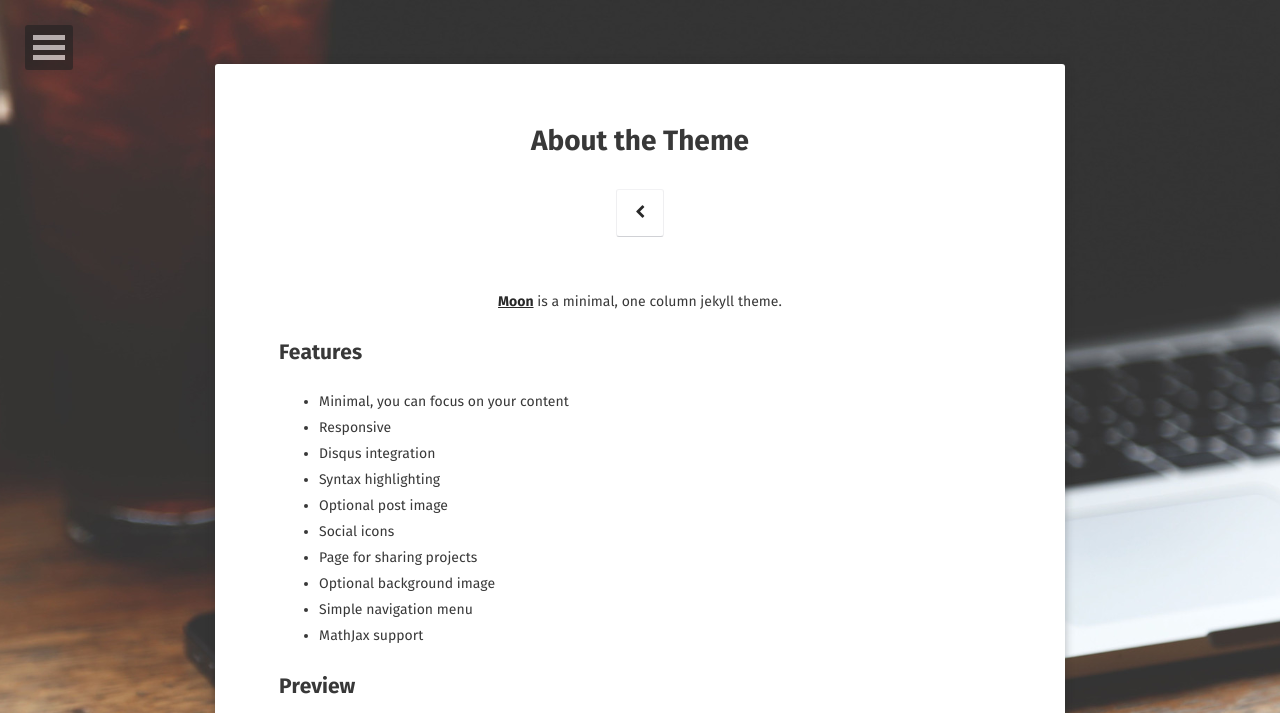
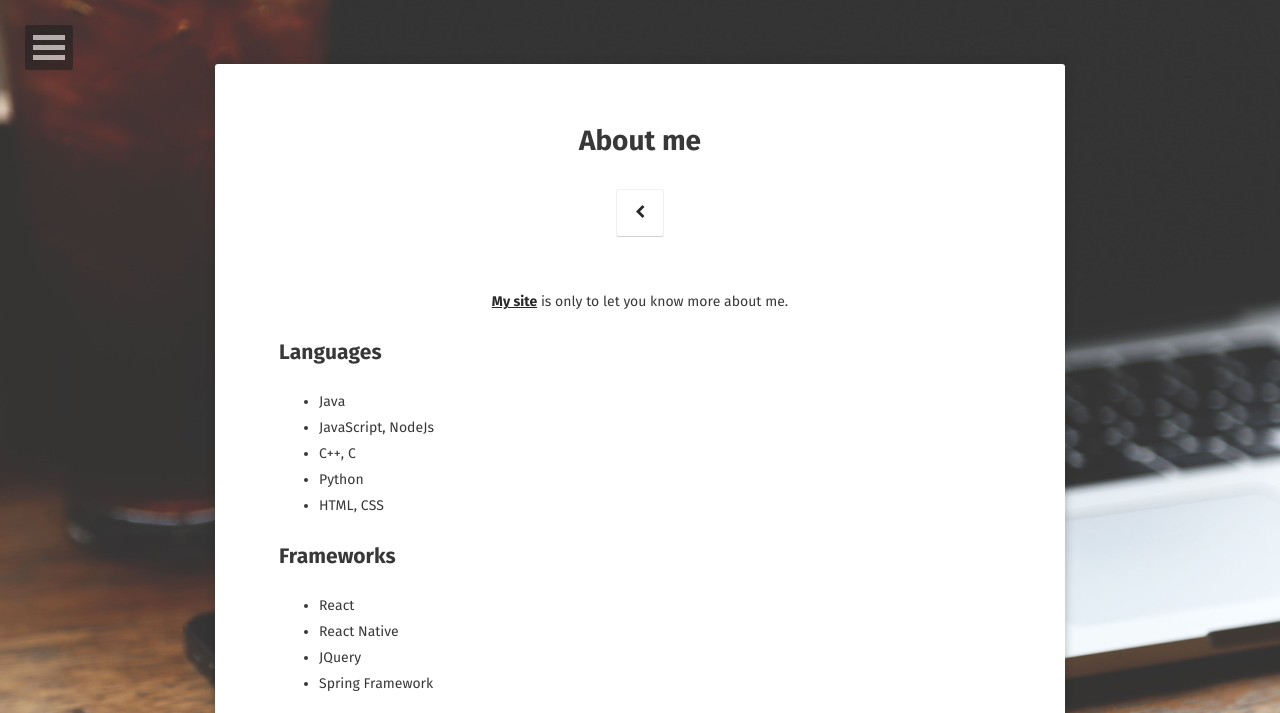
Before and after one commit to esvicky/jekyll-blog, a Jekyll site: the page built from about/index.md, in a window 1280 px wide. Shown: the top 713 px of the page. Built offline with Jekyll 4.4.1, drawn with Linux system fonts in a browser that asks for light colours; some web fonts are replaced; comment, search, counter and statistics services are not loaded; some of the changed text lies outside the part shown; grey boxes are pictures that could not be loaded.

```diff
--- a/Gemfile
+++ b/Gemfile
@@ -1,6 +1,6 @@
 source "https://rubygems.org"
 
-gem "jekyll", "~> 3.2.1"
+gem "jekyll", ">= 3.6.3"
 gem "jekyll-sitemap"
 gem "jekyll-gist"
 gem 'jekyll-mentions'
--- a/_config.yml
+++ b/_config.yml
@@ -1,6 +1,6 @@
 # Site
-title:              Blog
-bio:                'Minimal, one column jekyll theme.'
+title:              Victoria Espinosa
+bio:                'Love to run and code.'
 description:        "Moon is a minimal, one column jekyll theme for your blog."
 reading_time:       true
 words_per_minute:   200
@@ -37,20 +37,20 @@ disqus_shortname:   taylantatli
   #ad-client:
   #ad-slot:
 #bing-verify:
-#email:
-twitter:            username
-facebook:           username
-github-url:         username
+email:              vickyespinosa95@gmail.com
+twitter:            vicky_espinosa
+#facebook:           username
+github-url:         esvicky
 #stackoverflow:     123456/username   from a "http://stackoverflow.com/users/123456/username" link
 #linkedin:          username
 #xing:              username
-instagram:          username
+#instagram:          username
 #lastfm:            username
 #tumblr:            username
 #medium:            '@username'
 #pinterest:         username
 #foursquare:        username
-steam:              username
+#steam:              username
 #dribbble:          username
 #youtube:           username
 #youtube-channel:   channel
--- a/about/index.md
+++ b/about/index.md
@@ -1,37 +1,30 @@
 ---
 layout: page
-title: About the Theme
-tags: [about, Jekyll, theme, moon]
-date: 2016-03-21
-comments: false
+title: About me
+tags: [about]
+date: 2018-11-19
+comments: true
 ---
 
-<center><a href="http://taylantatli.github.io/Moon"><b>Moon</b></a> is a minimal, one column jekyll theme.</center>
+<center><a href="https://esvicky.github.io/"><b>My site</b></a> is only to let you know more about me.</center>
 
-## Features
-* Minimal, you can focus on your content
-* Responsive
-* Disqus integration
-* Syntax highlighting
-* Optional post image
-* Social icons
-* Page for sharing projects
-* Optional background image
-* Simple navigation menu
-* MathJax support
+## Languages
+* Java
+* JavaScript, NodeJs
+* C++, C
+* Python
+* HTML, CSS
 
-## Preview
+## Frameworks
+* React
+* React Native
+* JQuery
+* Spring Framework
 
-{% capture images %}
-    https://cloud.githubusercontent.com/assets/754514/14509720/61c61058-01d6-11e6-93ab-0918515ecd56.png
-    https://cloud.githubusercontent.com/assets/754514/14509716/61ac6c8e-01d6-11e6-879f-8308883de790.png
-{% endcapture %}
-{% include gallery images=images caption="Screenshots of Moon Theme" cols=2 %}
+## Tools & Cloud
 
-See a [live version of Moon](http://taylantatli.github.io/Moon) hosted on GitHub.
-
-## Getting Started
-
-To learn how to install and use this theme check out the [Setup Guide](http://taylantatli.me/Moon/moon-theme/) for more information.
-
-[Install Moon](https://github.com/TaylanTatli/Moon){: .btn}
+* Google Cloud
+* Amazon Web Services
+* Docker
+* Git
+* Expo
```
Also changed, not shown: _posts/2012-05-22-readability-post.md (deleted, +0 -45 lines), _posts/2012-05-23-readability-feature-post.md (deleted, +0 -46 lines), _posts/2013-05-22-sample-post-images.md (deleted, +0 -97 lines), _posts/2013-06-25-video-post.md (deleted, +0 -20 lines), _posts/2013-08-16-code-highlighting-post.md (deleted, +0 -121 lines), _posts/2015-08-10-mathjax-example.md (deleted, +0 -52 lines), _posts/2016-03-20-markdown-syntax.md (deleted, +0 -112 lines), README.md, favicon.ico.
